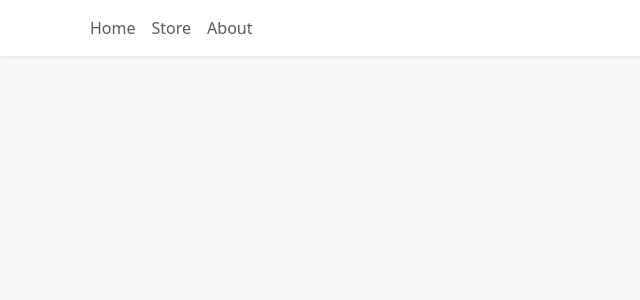
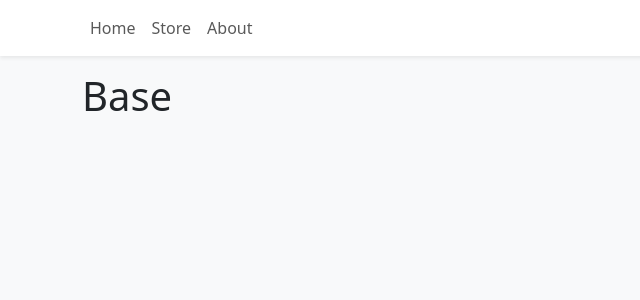
Before and after one commit to aaronmpark/BoardBlueprint, a React (Vite) app: page /base in a window 1280 px wide. Before the commit this address had no page. Shown: the top 300 px of the page, without its empty margins (0-640 px from the left). Built offline with nearby package versions, Linux system fonts and the light colour scheme.

Commit message:
added base route + updated App.tsx to include

```diff
--- a/src/App.tsx
+++ b/src/App.tsx
@@ -5,7 +5,7 @@ import { Store } from "./pages/store"
 import { About } from "./pages/about"
 import { Navbar } from "./components/navBar"
 import { ShoppingCartProvider } from "./context/ShoppingCartContext"
-
+import { Base } from "./pages/base"
 
 // className = mb-4 (margining)
 function App() {
@@ -17,6 +17,7 @@ function App() {
           <Route path="/" element={<Home />} />
           <Route path="/store" element={<Store />} />
           <Route path="/about" element={<About />} />
+          <Route path="/base" element={<Base />} />
         </Routes>
       </Container>
     </ShoppingCartProvider>
--- /dev/null
+++ b/src/pages/base.tsx
@@ -0,0 +1,3 @@
+export function Base() {
+    return <h1>Base</h1>
+}
```
